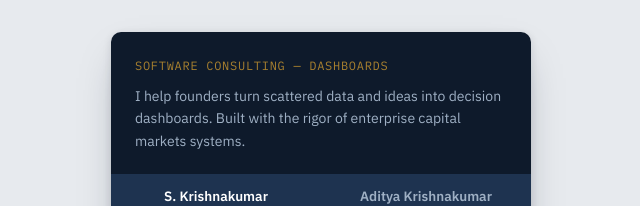
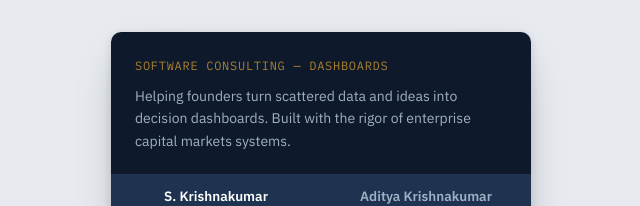
Before and after one commit to skrishnakumar00/bizcard, a plain HTML site: page index.html in a window 1280 px wide. Shown: the top 206 px of the page, without its empty margins (319-959 px from the left). Drawn offline with Linux system fonts and the light colour scheme.

Commit message:
helping word updated

```diff
--- a/index.html
+++ b/index.html
@@ -192,7 +192,7 @@
     <div class="top">
       <p class="firm">Software Consulting — Dashboards</p>
       <p class="pitch">
-        I help founders turn scattered data and ideas into decision dashboards.
+        Helping founders turn scattered data and ideas into decision dashboards.
         Built with the rigor of enterprise capital markets systems.
       </p>
     </div>
```
